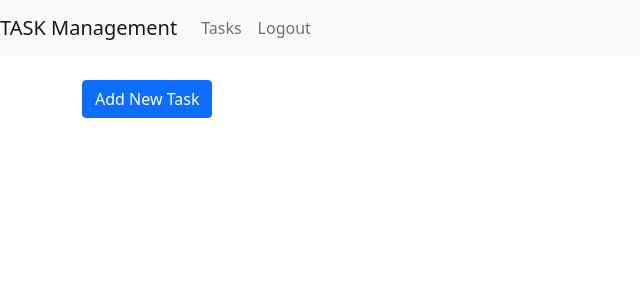
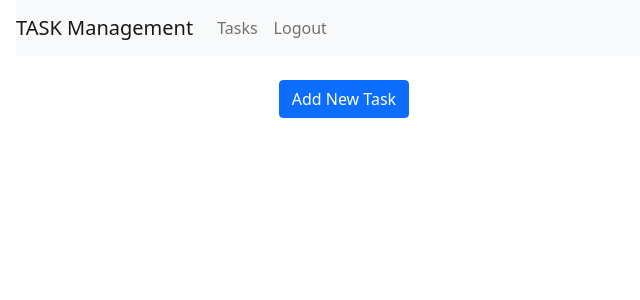
Before and after one commit to astritkurtishaj/task_managment_project_web, a PHP site: page /task_managment_project_web/timeline.php in a window 1280 px wide. Shown: the top 300 px of the page, without its empty margins (0-640 px from the left). Run offline with PHP 8.4, Linux system fonts and the light colour scheme; the visitor is signed in with stand-in values (Sample User, id 1); data that the repository does not hold is empty.

Commit message:
UI improvements

```diff
--- a/timeline.php
+++ b/timeline.php
@@ -20,7 +20,7 @@
     <script src="https://cdnjs.cloudflare.com/ajax/libs/jquery/3.5.1/jquery.js" integrity="sha512-WNLxfP/8cVYL9sj8Jnp6et0BkubLP31jhTG9vhL/F5uEZmg5wEzKoXp1kJslzPQWwPT1eyMiSxlKCgzHLOTOTQ==" crossorigin="anonymous"></script>
 </head>
 <body>
-    <nav class="navbar navbar-expand-lg navbar-light bg-light">
+    <nav class="navbar navbar-expand-lg navbar-light bg-light ms-3">
     <a class="navbar-brand" href="#">TASK Management</a>
     <button class="navbar-toggler" type="button" data-toggle="collapse" data-target="#navbarNav" aria-controls="navbarNav" aria-expanded="false" aria-label="Toggle navigation">
         <span class="navbar-toggler-icon"></span>
@@ -37,10 +37,10 @@
     </div>
     </nav>
 
-    <div class="container pt-4">
+    <div class="container col-7 pt-4">
         <button type="button" class="btn btn-primary" data-bs-toggle="modal" data-bs-target="#exampleModal">Add New Task</button>
     </div>
-    <div class="container" id="allTasks">
+    <div class="container col-7" id="allTasks">
 
     </div>
 
```
